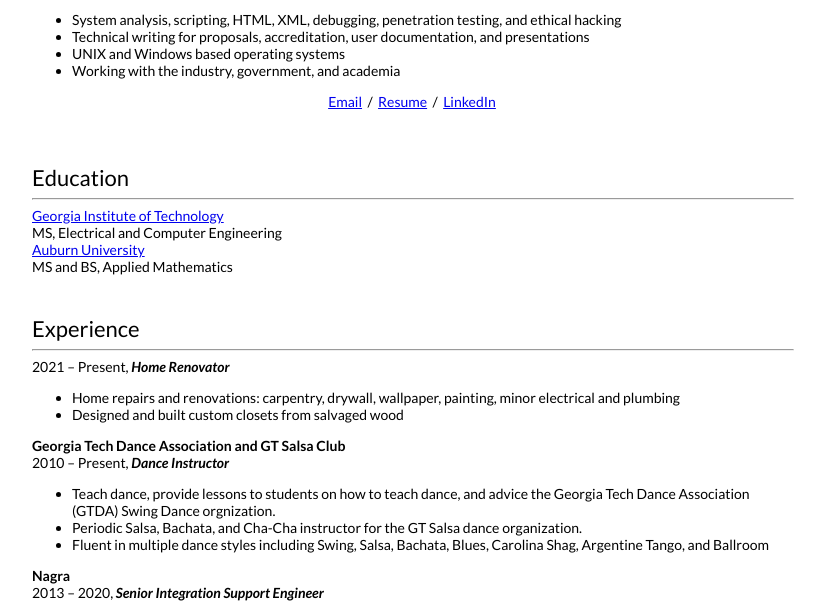
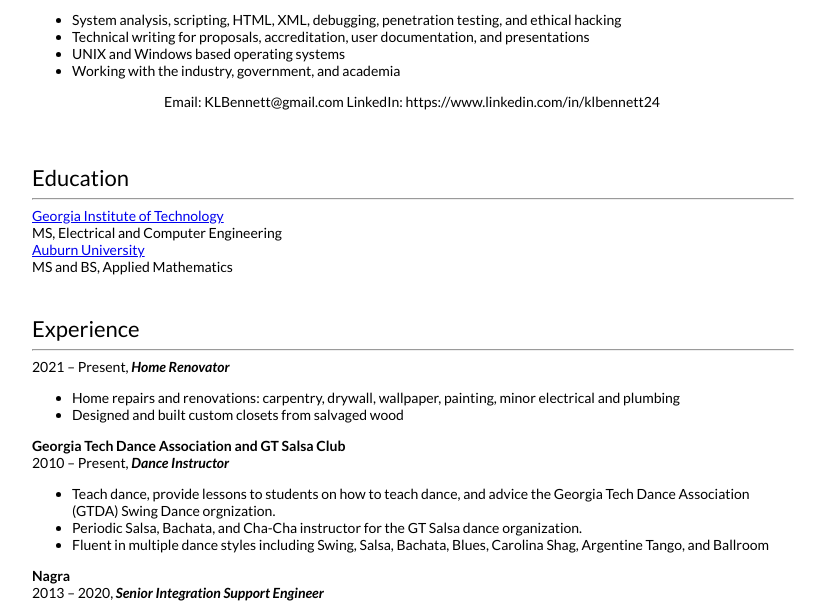
Before and after one commit to klbennett24/klbennett24.github.io, a plain HTML site: page index.html in a window 1280 px wide. Shown: the part 132-744 px from the top of the page, without its empty margins (228-1053 px from the left). Drawn offline with Linux system fonts and the light colour scheme.

Commit message:
Update index.html

```diff
--- a/index.html
+++ b/index.html
@@ -34,9 +34,13 @@ troubleshooting, mentoring, and documentation. Areas of expertise include:
                 <b>I am currently in the job market for a position ???</b>
               </p><-->
               <p style="text-align:center">
+                Email: KLBennett@gmail.com
+                LinkedIn: https://www.linkedin.com/in/klbennett24
+                <!--
                 <a href="mailto:klbennett@gmail.com">Email</a> &nbsp;/&nbsp;
                 <a href="/Resume-KLBennett.pdf">Resume</a> &nbsp;/&nbsp;
                 <a href="https://www.linkedin.com/in/klbennett24">LinkedIn</a>
+                -->
               </p>
             </td>
             <!--<td style="padding:2.5%;width:40%;max-width:40%">
```
